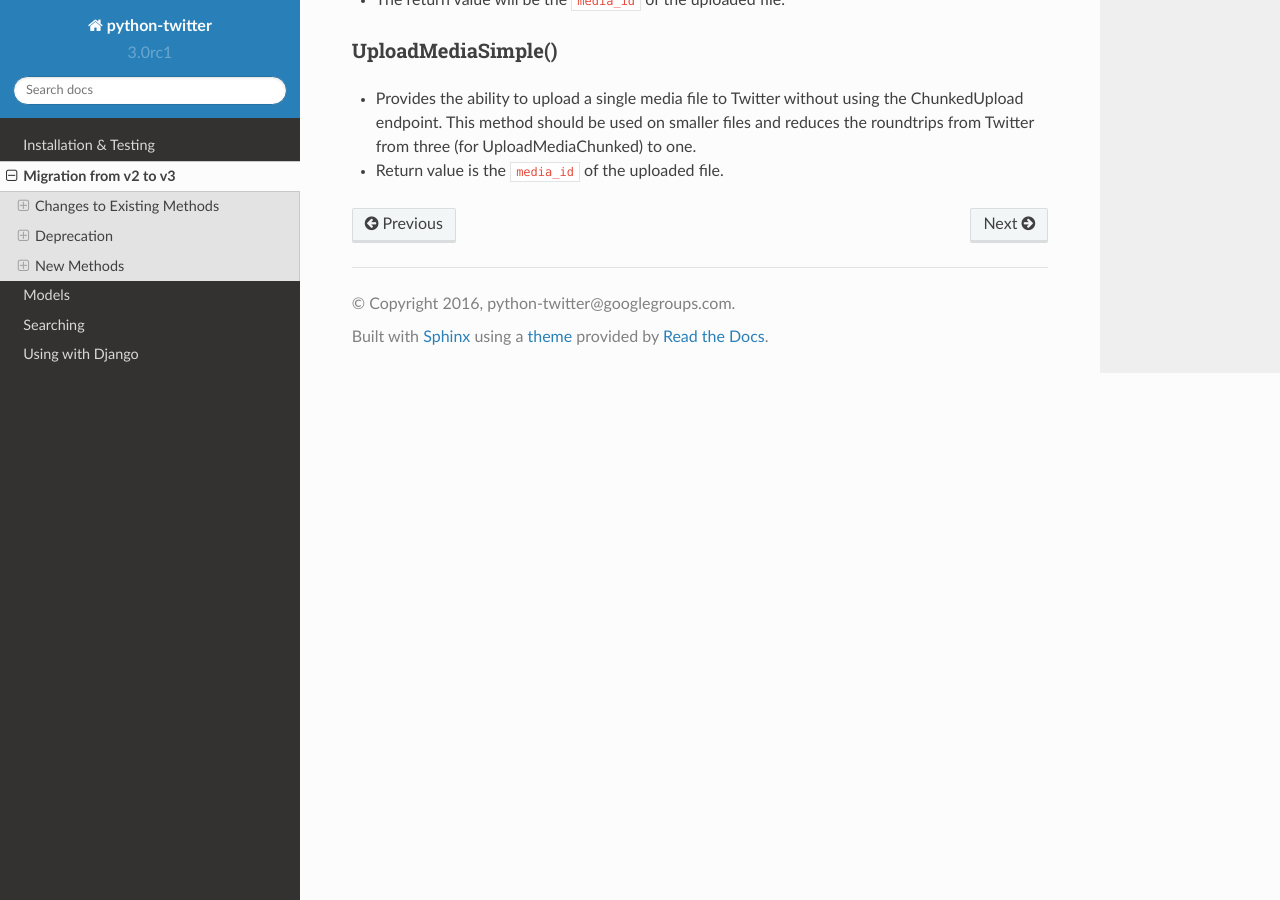
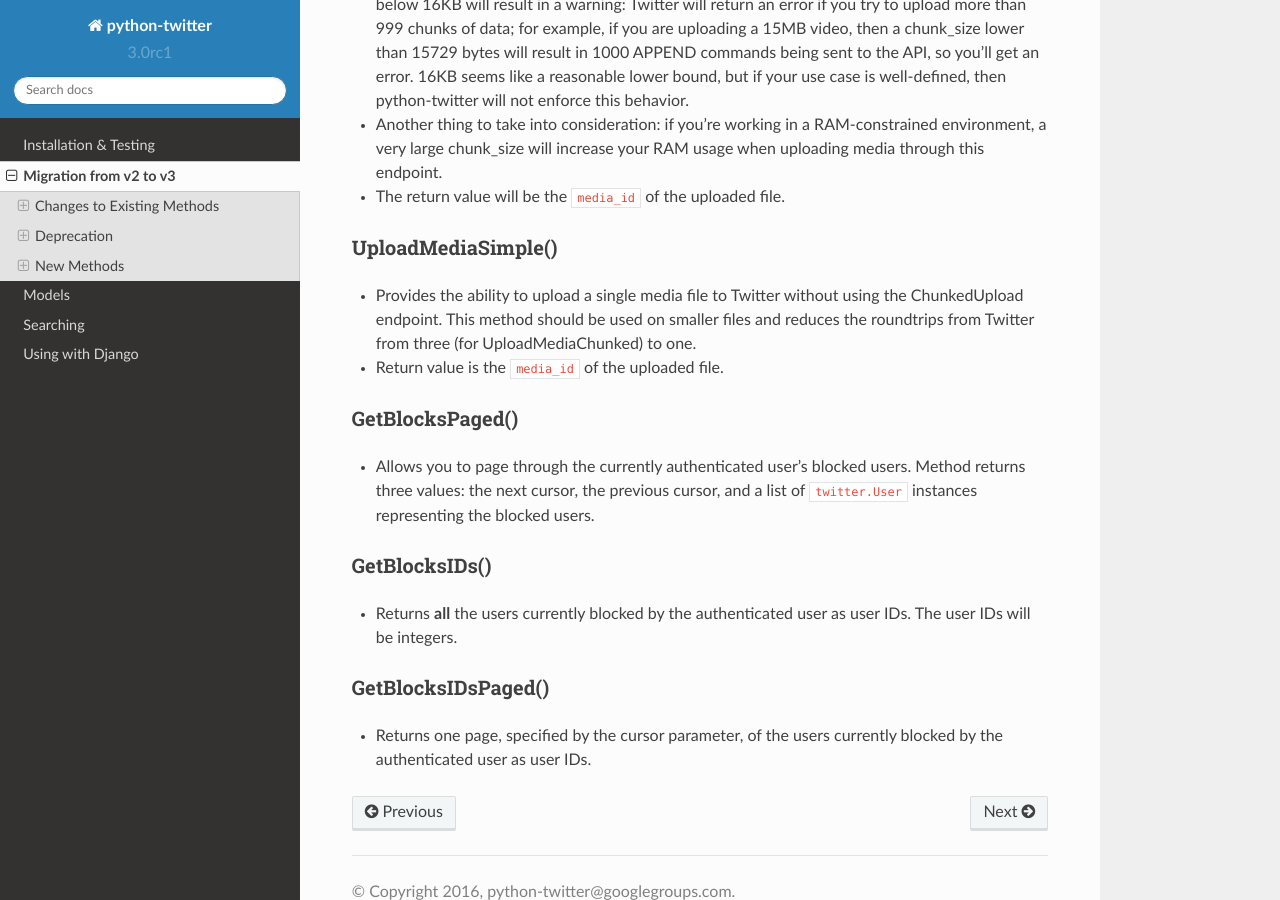
Before and after one commit to bear/python-twitter, a Sphinx documentation site: the page built from doc/migration_v30.rst, in a window 1280 px wide and 900 px high, scrolled down 2684 px. Built offline with Sphinx 7.4.7 and the Read the Docs theme 2.0.0, drawn with Linux system fonts in a browser that asks for light colours; some of the changed text lies outside the part shown.

Commit message:
adds documentation for new blocks methods

```diff
--- a/doc/migration_v30.rst
+++ b/doc/migration_v30.rst
@@ -41,6 +41,11 @@ PostUpdate()
 * ``media_additional_owners`` should be a list of user ids representing Twitter users that should be able to use the uploaded media in their tweets. If you pass a list of media, then **additional owners will apply to each object.** If you need more granular control, please use the UploadMedia* methods.
 * ``media_category``: Only for use with the AdsAPI. See https://dev.twitter.com/ads/creative/promoted-video-overview if this applies to your application.
 
+GetBlocks()
++++++++++++
+* Method no longer accepts parameters ``user_id`` or ``screen_name`` as these are not honored by Twitter. The data returned will be for the authenticated user only.
+* Parameter ``cursor`` is no longer accepted -- this method will return **all** users being blocked by the currently authenticated user. If you need paging, please use :py:func:`twitter.api.Api.GetBlocksPaged` instead.
+
 
 Deprecation
 ===========
@@ -68,3 +73,15 @@ UploadMediaSimple()
 ++++++++++++++++++++++++++++
 * Provides the ability to upload a single media file to Twitter without using the ChunkedUpload endpoint. This method should be used on smaller files and reduces the roundtrips from Twitter from three (for UploadMediaChunked) to one.
 * Return value is the ``media_id`` of the uploaded file.
+
+GetBlocksPaged()
+++++++++++++++++
+* Allows you to page through the currently authenticated user's blocked users. Method returns three values: the next cursor, the previous cursor, and a list of ``twitter.User`` instances representing the blocked users.
+
+GetBlocksIDs()
+++++++++++++++
+* Returns **all** the users currently blocked by the authenticated user as user IDs. The user IDs will be integers.
+
+GetBlocksIDsPaged()
++++++++++++++++++++
+* Returns one page, specified by the cursor parameter, of the users currently blocked by the authenticated user as user IDs.
```
